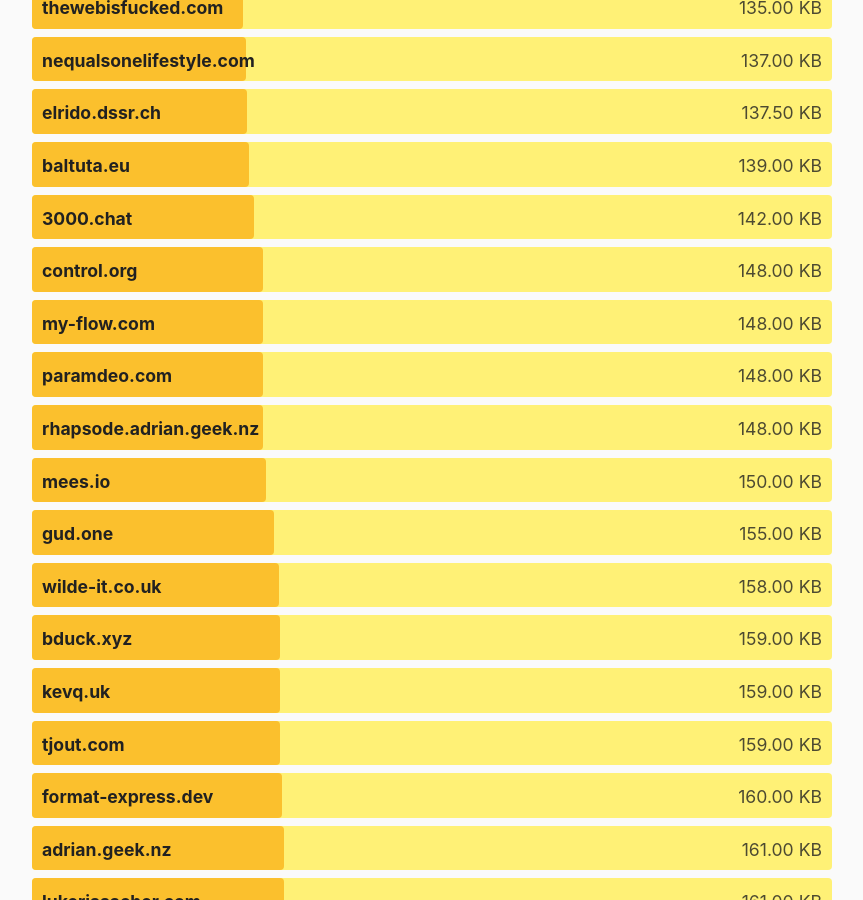
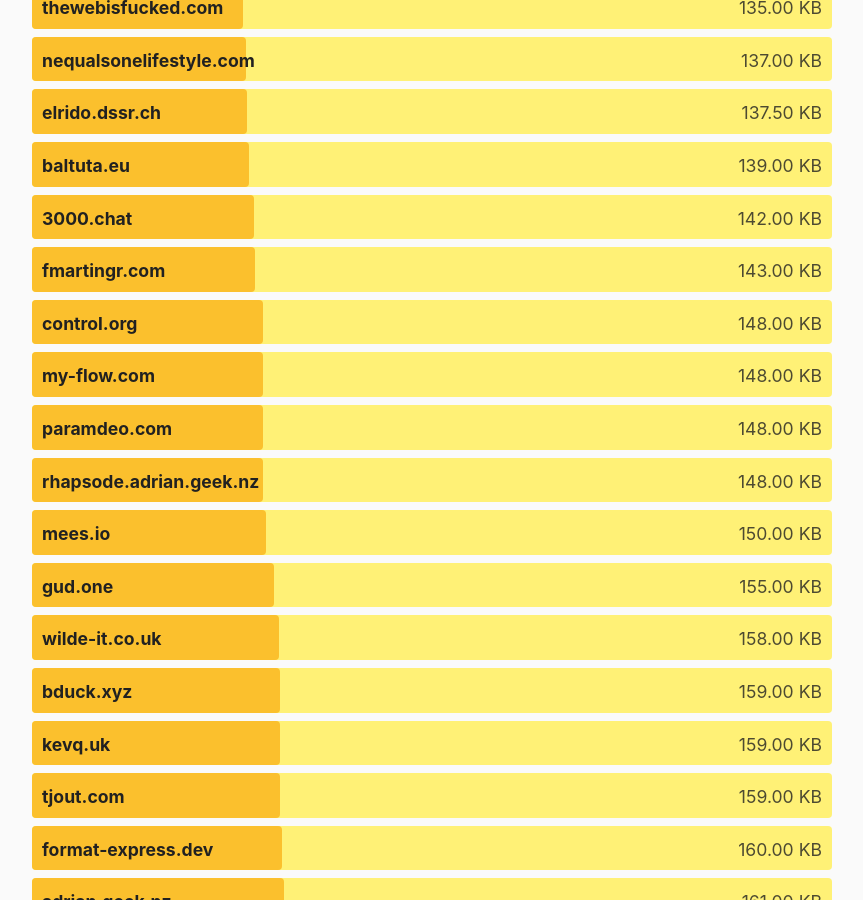
Before and after one commit to kevquirk/512kb.club, a Jekyll site: the page built from index.md, in a window 1280 px wide and 900 px high, scrolled down 15164 px. Shown: the whole window, without its empty margins (208-1071 px from the left). Built offline with Jekyll 4.4.1, drawn with Linux system fonts in a browser that asks for light colours.

Commit message:
add: fmaartingr.com

```diff
--- a/_data/sites.yml
+++ b/_data/sites.yml
@@ -733,6 +733,11 @@
   size: 30.6
   last_checked: 2021-11-30
 
+- domain: fmartingr.com
+  url: https://fmartingr.com
+  size: 143
+  last_checked: 2022-03-13
+
 - domain: format-express.dev
   url: https://format-express.dev/
   size: 160
```
